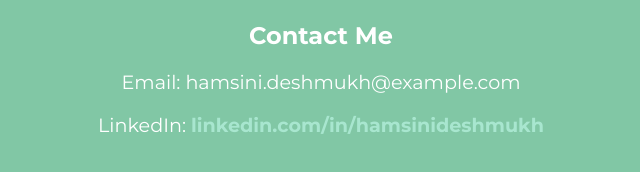
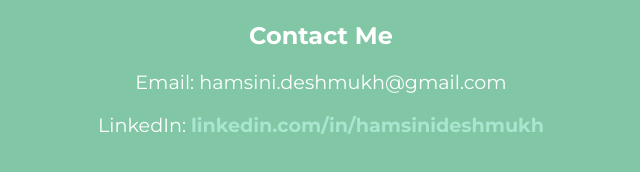
Before and after one commit to Hamsinideshmukh/portfolio, a plain HTML site: page index.html in a window 1280 px wide. Shown: the part 1261-1433 px from the top of the page, 319-959 px from the left. Drawn offline with Linux system fonts and the light colour scheme.

Commit message:
Update index.html

```diff
--- a/index.html
+++ b/index.html
@@ -82,7 +82,7 @@
     </div>
     <footer class="contact">
         <h2>Contact Me</h2>
-        <p>Email: hamsini.deshmukh@example.com</p>
+        <p>Email: hamsini.deshmukh@gmail.com</p>
         <p>LinkedIn: <a href="#">linkedin.com/in/hamsinideshmukh</a></p>
     </footer>
 </body>
```
